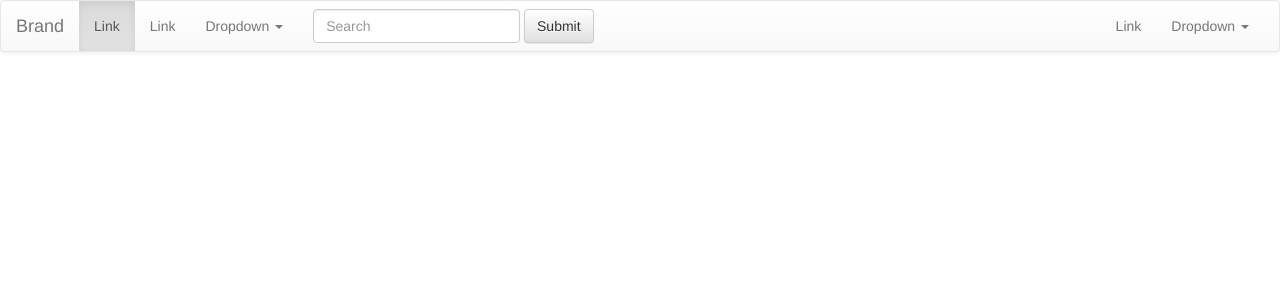
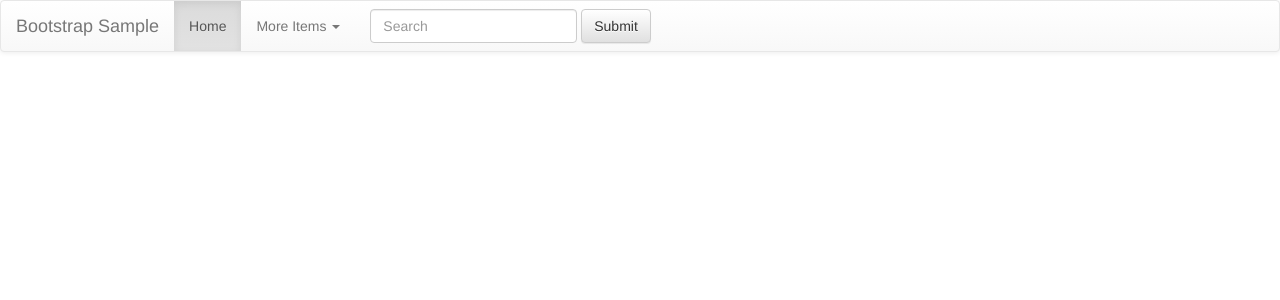
Before and after one commit to kate-mcgaughey/bootstrap-assignment, a PHP site: page / in a window 1280 px wide. Shown: the top 300 px of the page. Run offline with PHP 8.4, Linux system fonts and the light colour scheme; some libraries are stand-ins or nearby versions.

Commit message:
deleted part of navbar

```diff
--- a/index.php
+++ b/index.php
@@ -53,24 +53,19 @@
 							<span class="icon-bar"></span>
 							<span class="icon-bar"></span>
 						</button>
-						<a class="navbar-brand" href="#">Brand</a>
+						<a class="navbar-brand" href="#">Bootstrap Sample</a>
 					</div>
 
 					<!-- Collect the nav links, forms, and other content for toggling -->
 					<div class="collapse navbar-collapse" id="bs-example-navbar-collapse-1">
 						<ul class="nav navbar-nav">
-							<li class="active"><a href="#">Link <span class="sr-only">(current)</span></a></li>
-							<li><a href="#">Link</a></li>
+							<li class="active"><a href="#">Home <span class="sr-only">(current)</span></a></li>
 							<li class="dropdown">
-								<a href="#" class="dropdown-toggle" data-toggle="dropdown" role="button" aria-haspopup="true" aria-expanded="false">Dropdown <span class="caret"></span></a>
+								<a href="#" class="dropdown-toggle" data-toggle="dropdown" role="button" aria-haspopup="true" aria-expanded="false">More Items <span class="caret"></span></a>
 								<ul class="dropdown-menu">
-									<li><a href="#">Action</a></li>
-									<li><a href="#">Another action</a></li>
-									<li><a href="#">Something else here</a></li>
-									<li role="separator" class="divider"></li>
-									<li><a href="#">Separated link</a></li>
-									<li role="separator" class="divider"></li>
-									<li><a href="#">One more separated link</a></li>
+									<li><a href="#">Google.com</a></li>
+									<li><a href="#">Feel the Fuzzy</a></li>
+									<li><a href="#">REddit</a></li>
 								</ul>
 							</li>
 						</ul>
@@ -80,19 +75,6 @@
 							</div>
 							<button type="submit" class="btn btn-default">Submit</button>
 						</form>
-						<ul class="nav navbar-nav navbar-right">
-							<li><a href="#">Link</a></li>
-							<li class="dropdown">
-								<a href="#" class="dropdown-toggle" data-toggle="dropdown" role="button" aria-haspopup="true" aria-expanded="false">Dropdown <span class="caret"></span></a>
-								<ul class="dropdown-menu">
-									<li><a href="#">Action</a></li>
-									<li><a href="#">Another action</a></li>
-									<li><a href="#">Something else here</a></li>
-									<li role="separator" class="divider"></li>
-									<li><a href="#">Separated link</a></li>
-								</ul>
-							</li>
-						</ul>
 					</div><!-- /.navbar-collapse -->
 				</div><!-- /.container-fluid -->
 			</nav>
```
